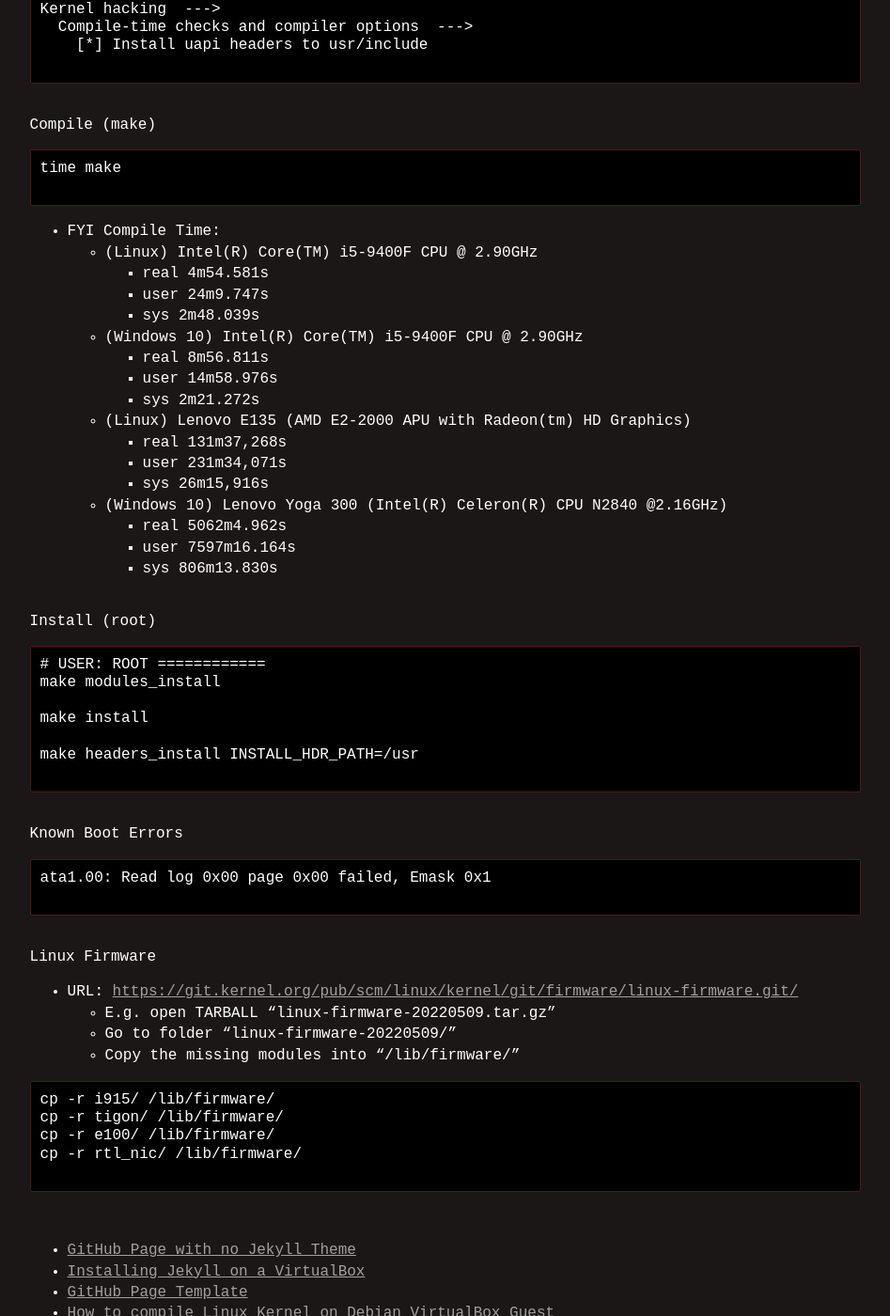
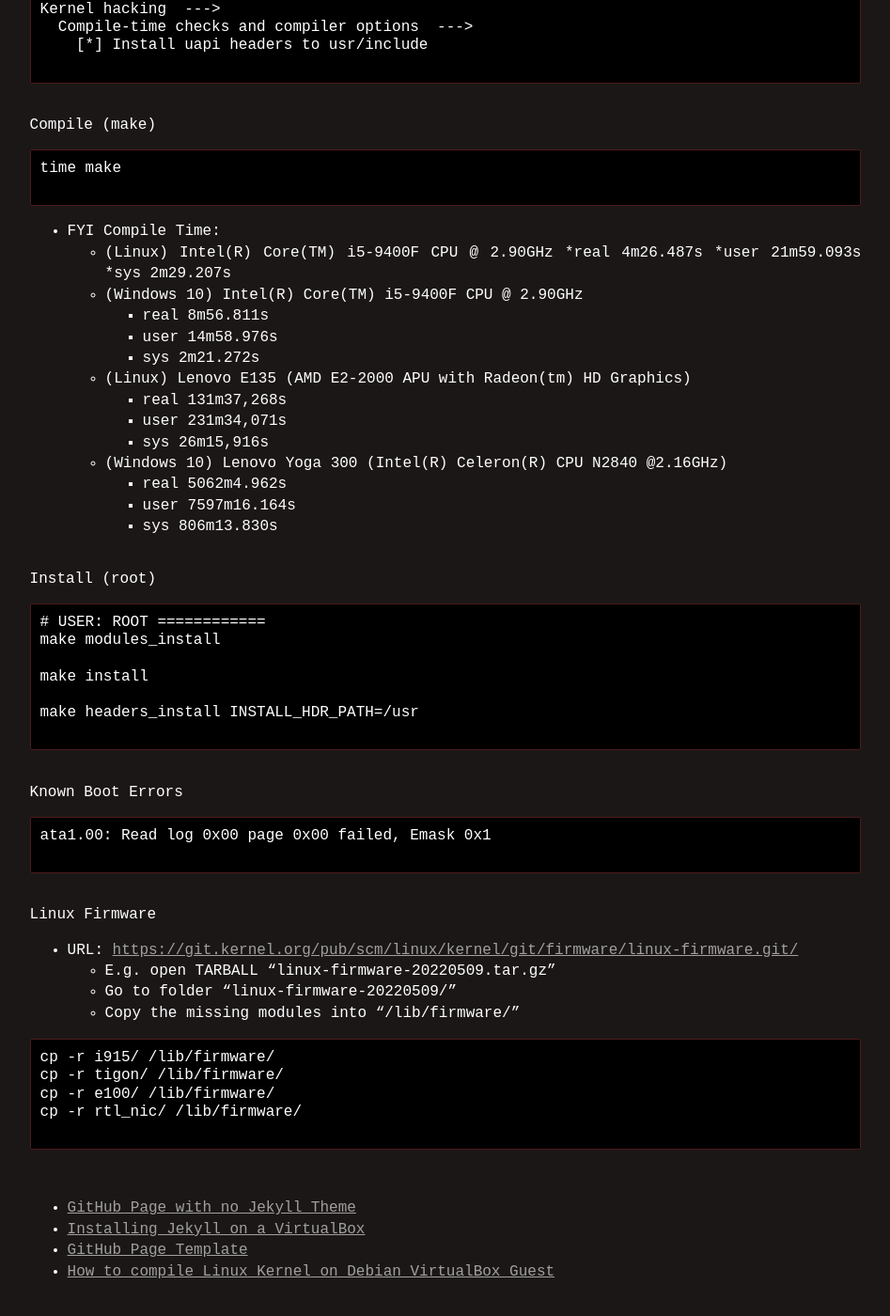
Before and after one commit to yforku/doit, a Jekyll site: the page built from 007.md, in a window 1280 px wide and 1400 px high, scrolled down 2558 px. Shown: the whole window at 94% size, without its empty margins (166-1113 px from the left). Built offline with Jekyll 4.4.1, drawn with Linux system fonts in a browser that asks for light colours; some of the changed text lies outside the part shown.

Commit message:
modified:   007.pmd

```diff
--- a/007.md
+++ b/007.md
@@ -142,9 +142,9 @@ time make
 
 * FYI Compile Time:
   * (Linux) Intel(R) Core(TM) i5-9400F CPU @ 2.90GHz
-    * real 4m54.581s
-    * user 24m9.747s
-    * sys  2m48.039s
+    *real 4m26.487s
+    *user 21m59.093s
+    *sys  2m29.207s
   * (Windows 10) Intel(R) Core(TM) i5-9400F CPU @ 2.90GHz
     * real 8m56.811s
     * user 14m58.976s
--- a/_config.yml
+++ b/_config.yml
@@ -1,4 +1,4 @@
-version:          "0036a--07-Jun-2022"
+version:          "0036b--07-Jun-2022"
 copyright:        "2021-2022"
 title:            "This Is How Me Do It!"
 author:           "C. BinKadal"
```
Also changed, not shown: 004.md (+1 -1 lines), 1 other file.
